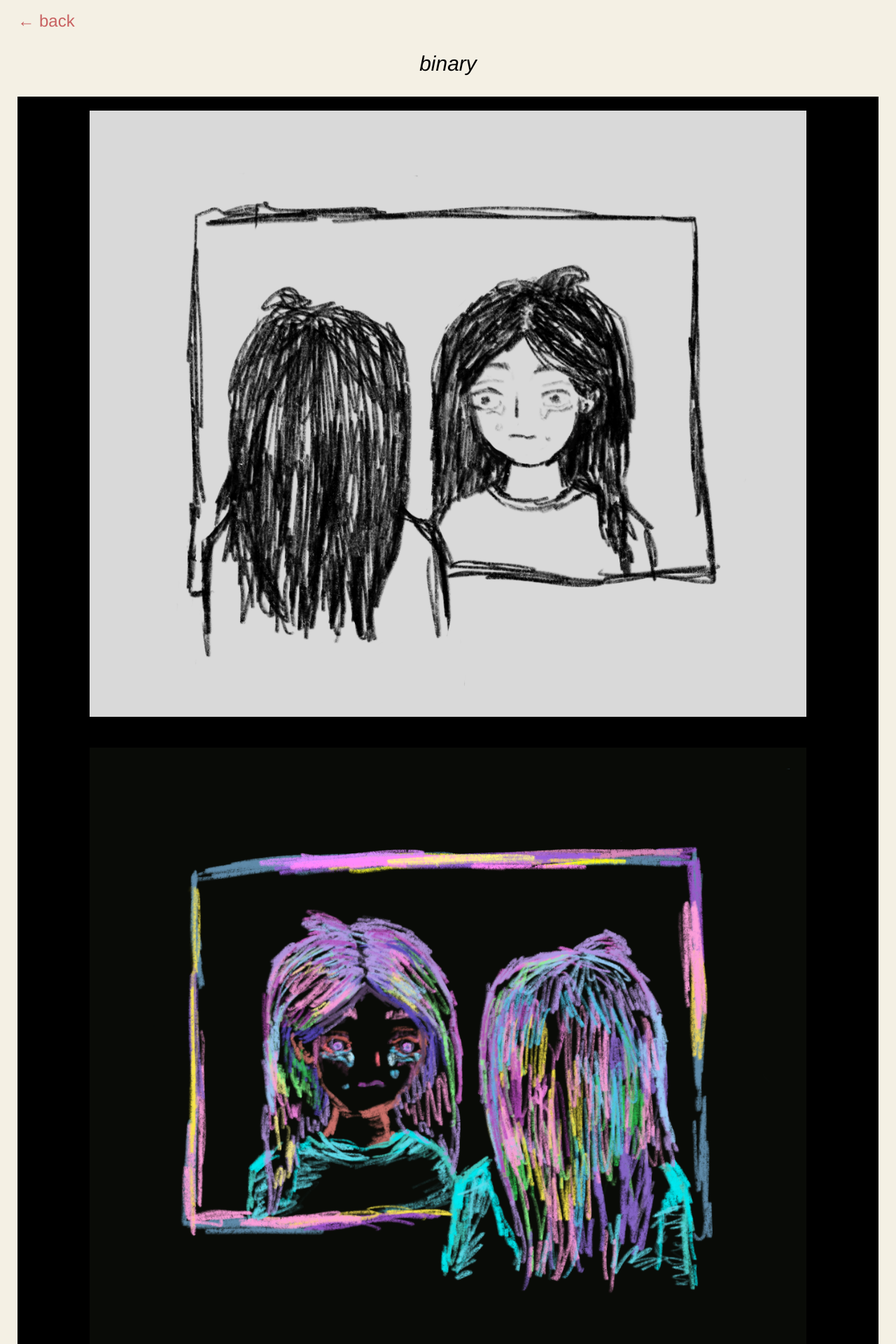
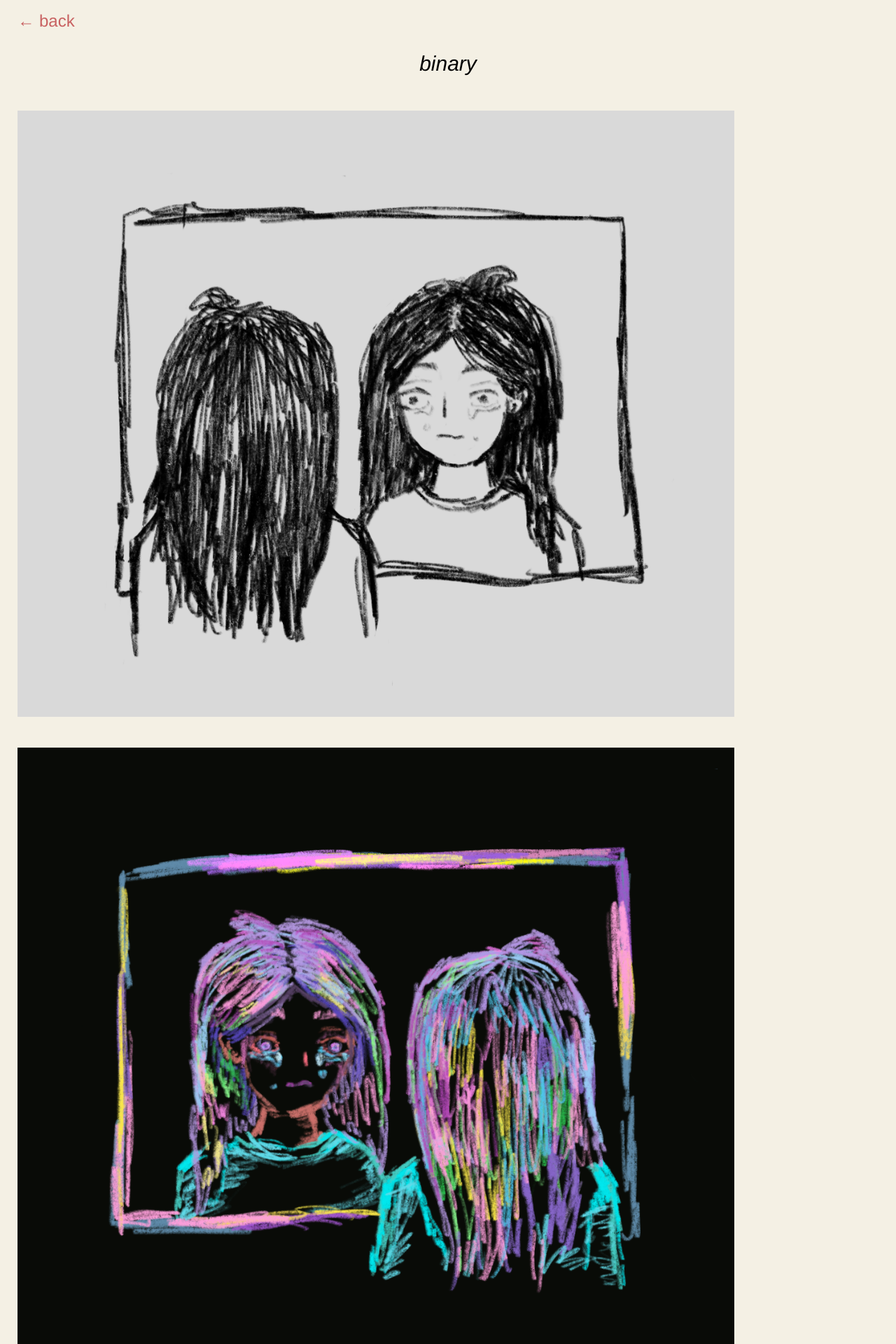
Before and after one commit to soupypan/soupypan.github.io, a Jekyll site: the page built from _illustrations/binary.md, in a window 1280 px wide. Shown: the top 1920 px of the page at 70% size. Built offline with Jekyll 4.4.1, drawn with Linux system fonts in a browser that asks for light colours.

Commit message:
Update binary.md

```diff
--- a/_illustrations/binary.md
+++ b/_illustrations/binary.md
@@ -3,11 +3,10 @@ layout: genpgart
 title: binary
 post_cover: /assets/illustration/binary_cover.gif
 images:
-  - image_path: /assets/illustration/binary_1.png
-  - image_path: /assets/illustration/binary_0.png
+
 ---
 
-![downloadimg](/assets/illustration/binary_1.png){:class = "artpage"}
+![downloadimg](/assets/illustration/binary_1.png){:class = "genpagephoto"}
 ![downloadimg](/assets/illustration/binary_0.png){:class = "genpagephoto"}
 
 
```
